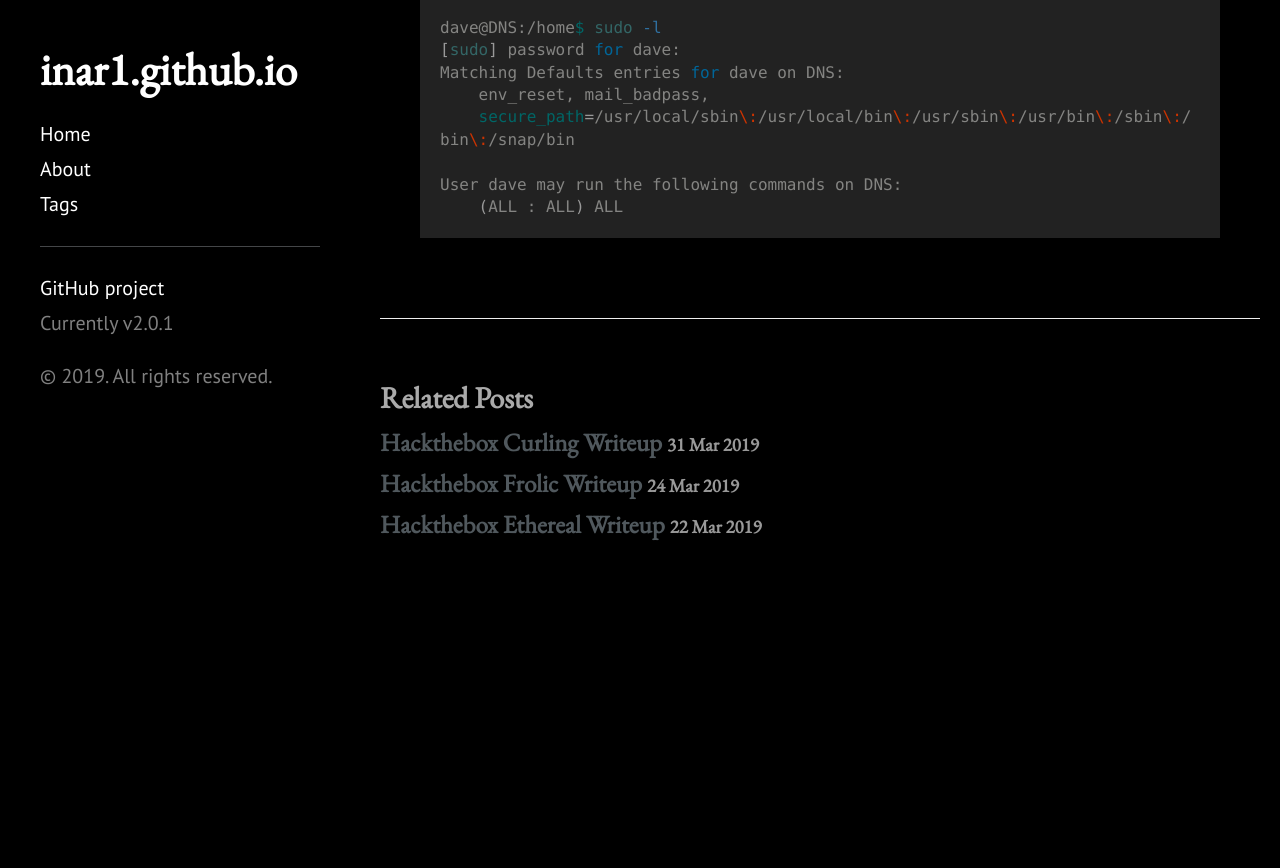
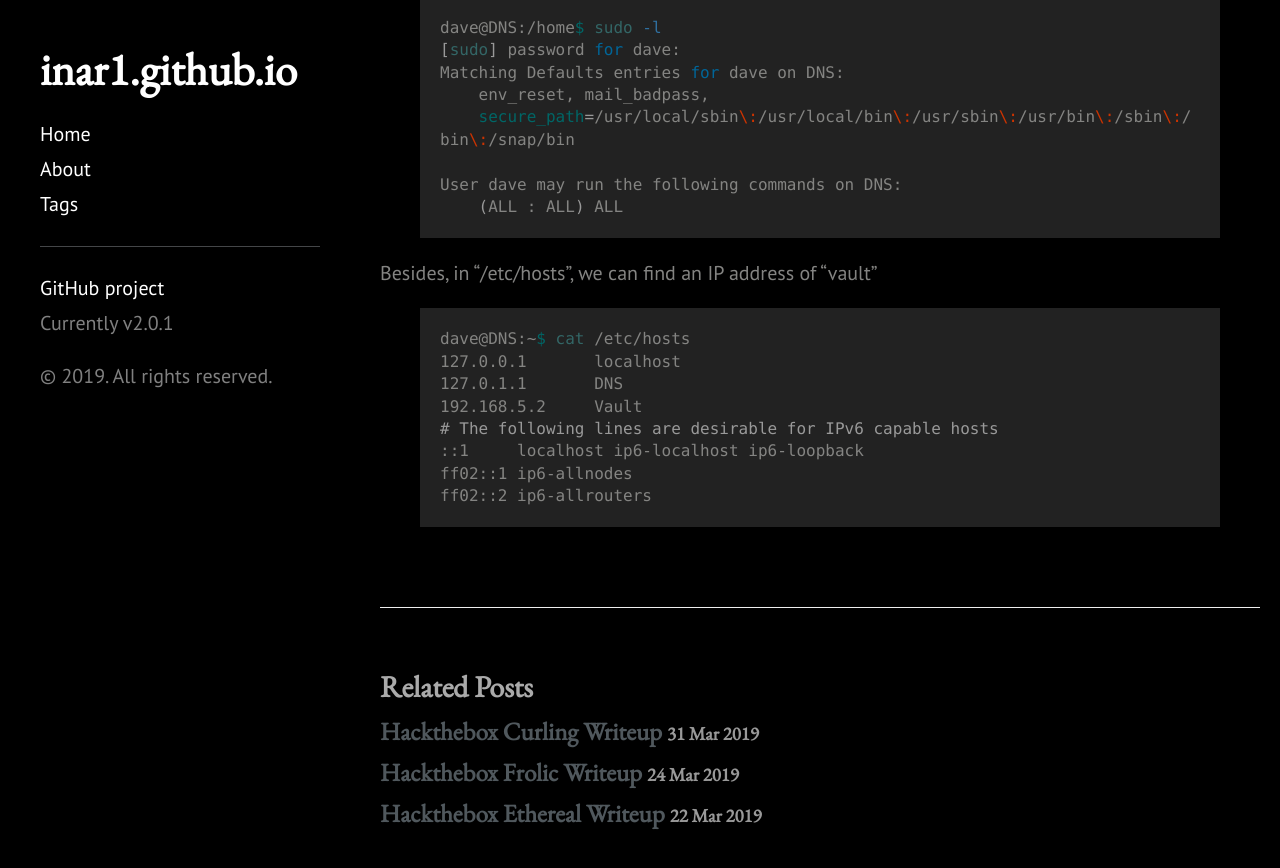
Before and after one commit to 1n4r1/1n4r1.github.io, a Jekyll site: the page built from _posts/2019-04-07-Hackthebox-Vault-Writeup.md, in a window 1280 px wide and 900 px high, scrolled down 8687 px. Shown: the top 868 px of the window. Built offline with Jekyll 4.4.1, drawn with Linux system fonts in a browser that asks for light colours; before the commit the page ends 9368 px from its top, so only the background shows below that.

Commit message:
update 2019-04-07 vault-writeup WIP

```diff
--- a/_posts/2019-04-07-Hackthebox-Vault-Writeup.md
+++ b/_posts/2019-04-07-Hackthebox-Vault-Writeup.md
@@ -282,3 +282,15 @@ Matching Defaults entries for dave on DNS:
 User dave may run the following commands on DNS:
     (ALL : ALL) ALL
 {% endhighlight %}
+
+Besides, in "/etc/hosts", we can find an IP address of "vault"
+{% highlight shell %}
+dave@DNS:~$ cat /etc/hosts
+127.0.0.1	localhost
+127.0.1.1	DNS
+192.168.5.2	Vault
+# The following lines are desirable for IPv6 capable hosts
+::1     localhost ip6-localhost ip6-loopback
+ff02::1 ip6-allnodes
+ff02::2 ip6-allrouters
+{% endhighlight %}
```
